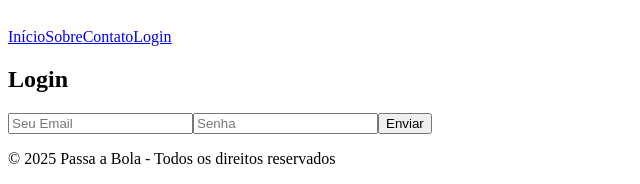
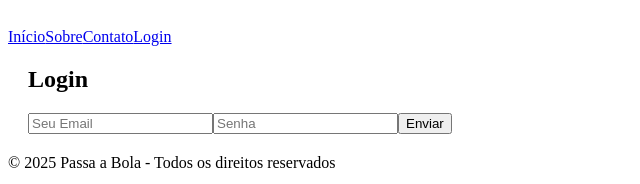
Before and after one commit to Challenge-PassaBola/site-definitivo, a React (Vite) app in the folder frontend/: page /login in a window 1280 px wide. Shown: the part 364-548 px from the top of the page, without its empty margins (0-640 px from the left). Built offline with nearby package versions, Linux system fonts and the light colour scheme.

Commit message:
Fazendo a parte do login e iniciando a checagem de informações nos campos de emaail e senha

```diff
--- a/frontend/src/App.jsx
+++ b/frontend/src/App.jsx
@@ -1,4 +1,5 @@
 import { BrowserRouter as Router, Routes, Route, Link } from "react-router-dom";
+import Login from "./components/login";
 
 function Home() {
   return (
@@ -19,35 +20,6 @@ function Home() {
     </div>
   );
 }
-
-function Login() {
-  return (
-    <div className="flex flex-col items-center justify-center py-10">
-      <h2 className="text-4xl font-bold mb-6 text-white drop-shadow-lg">
-        Login
-      </h2>
-      <form className="bg-white p-6 rounded-lg shadow-lg w-full max-w-lg space-y-4">
-        <input
-          type="email"
-          placeholder="Seu Email"
-          className="w-full border p-3 rounded focus:border-blue-700 outline-none"
-        />
-        <input
-          type="text"
-          placeholder="Senha"
-          className="w-full border p-3 rounded focus:border-blue-700 outline-none"
-        />
-        <button
-          type="submit"
-          className="w-full bg-blue-700 text-white py-3 rounded hover:bg-blue-800 transition"
-        >
-          Enviar
-        </button>
-      </form>
-    </div>
-  );
-}
-
 
 function Sobre() {
   return (
--- /dev/null
+++ b/frontend/src/components/login.jsx
@@ -0,0 +1,48 @@
+import { useState } from "react";
+
+function Login() {
+  const [email, setEmail] = useState("");
+  const [senha, setSenha] = useState("");
+  const [mensagem, setMensagem] = useState("");
+
+  const handleSubmit = async (e) => {
+    e.preventDefault();
+
+    try {
+      const res = await fetch("http://localhost:3000/login", {
+        method: "POST",
+        headers: { "Content-Type": "application/json" },
+        body: JSON.stringify({ email, senha })
+      });
+
+      const resultado = await res.json();
+      setMensagem(resultado.sucesso || resultado.erro);
+    } catch (err) {
+      setMensagem("Erro ao conectar com o servidor.");
+    }
+  };
+
+  return (
+    <div style={{ margin: "20px" }}>
+      <h2>Login</h2>
+      <form onSubmit={handleSubmit} noValidate>
+        <input
+          type="email"
+          placeholder="Seu Email"
+          value={email}
+          onChange={(e) => setEmail(e.target.value)}
+        />
+        <input
+          type="password"
+          placeholder="Senha"
+          value={senha}
+          onChange={(e) => setSenha(e.target.value)}
+        />
+        <button type="submit">Enviar</button>
+      </form>
+      <p>{mensagem}</p>
+    </div>
+  );
+}
+
+export default Login;
```
Also changed, not shown: 1 other file (tests, documents, lock files or other folders).
